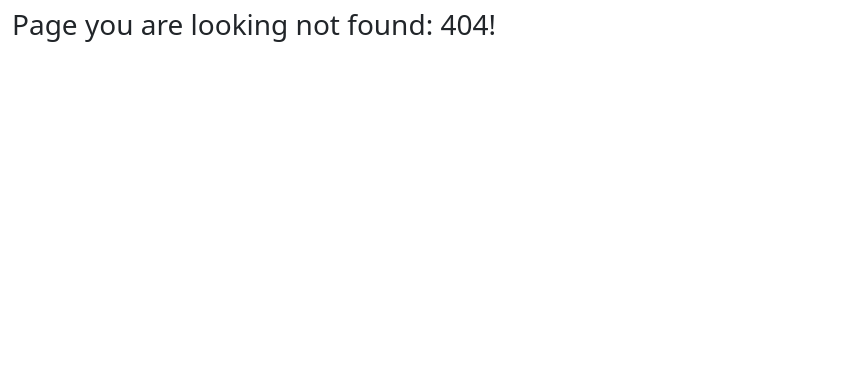
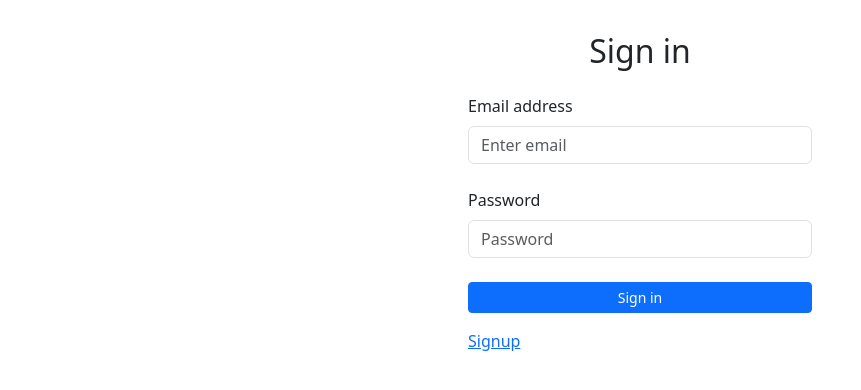
Before and after one commit to BekzodIsakov/users-admin, a React (Vite) app in the folder client/: page /signin in a window 1280 px wide. Before the commit this address had no page. Shown: the top 390 px of the page, without its empty margins (0-861 px from the left). Built offline with nearby package versions, Linux system fonts and the light colour scheme.

Commit message:
replace HashRouter with BrowserRouter

```diff
--- a/client/src/App.jsx
+++ b/client/src/App.jsx
@@ -9,10 +9,10 @@
     <div className='container-xxl py-2'>
       <Routes>
         <Route element={<ProtectedRoute />}>
-          <Route path='users-admin/' element={<Dashboard />} />
+          <Route path='/' element={<Dashboard />} />
         </Route>
-        <Route path='users-admin/signin' element={<Signin />} />
-        <Route path='users-admin/signup' element={<Signup />} />
+        <Route path='/signin' element={<Signin />} />
+        <Route path='/signup' element={<Signup />} />
         <Route
           path='*'
           element={<h3>Page you are looking not found: 404!</h3>}
--- a/client/src/main.jsx
+++ b/client/src/main.jsx
@@ -2,13 +2,13 @@
 import ReactDOM from "react-dom/client";
 import App from "./App.jsx";
 import "./index.css";
-import {  HashRouter } from "react-router-dom";
+import { BrowserRouter } from "react-router-dom";
 import "bootstrap/dist/css/bootstrap.min.css";
 
 ReactDOM.createRoot(document.getElementById("root")).render(
   <React.StrictMode>
-    <HashRouter>
+    <BrowserRouter>
       <App />
-    </HashRouter>
+    </BrowserRouter>
   </React.StrictMode>
 );
--- a/client/vite.config.js
+++ b/client/vite.config.js
@@ -3,6 +3,6 @@
 
 // https://vitejs.dev/config/
 export default defineConfig({
-  base: "/users-admin/",
+  // base: "/users-admin/",
   plugins: [react()],
 })
```
